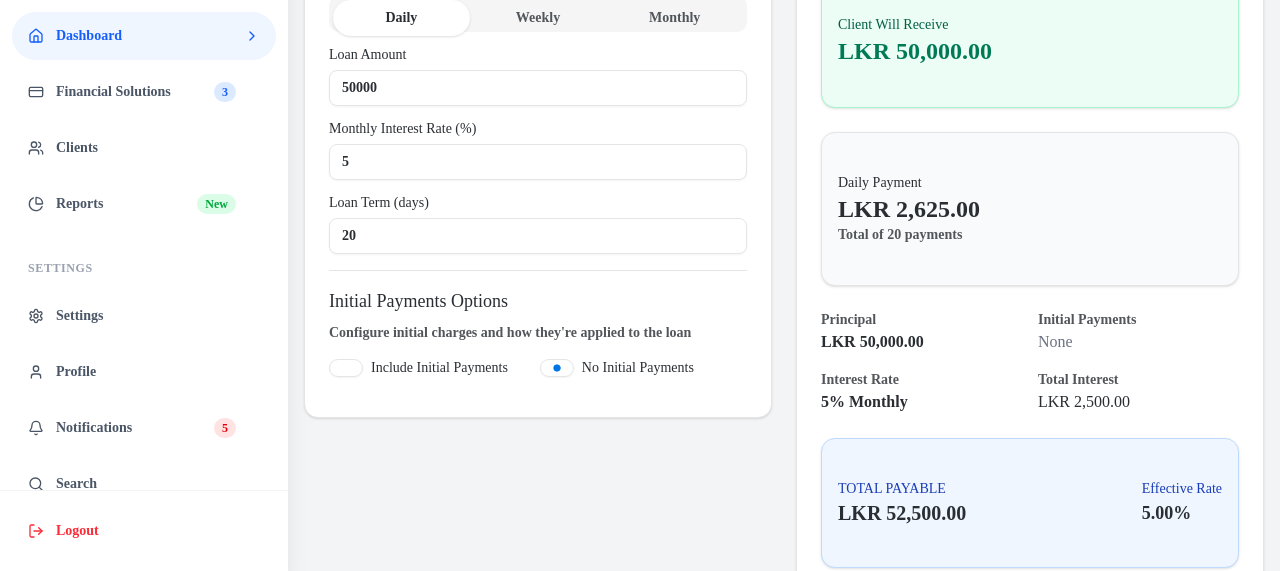
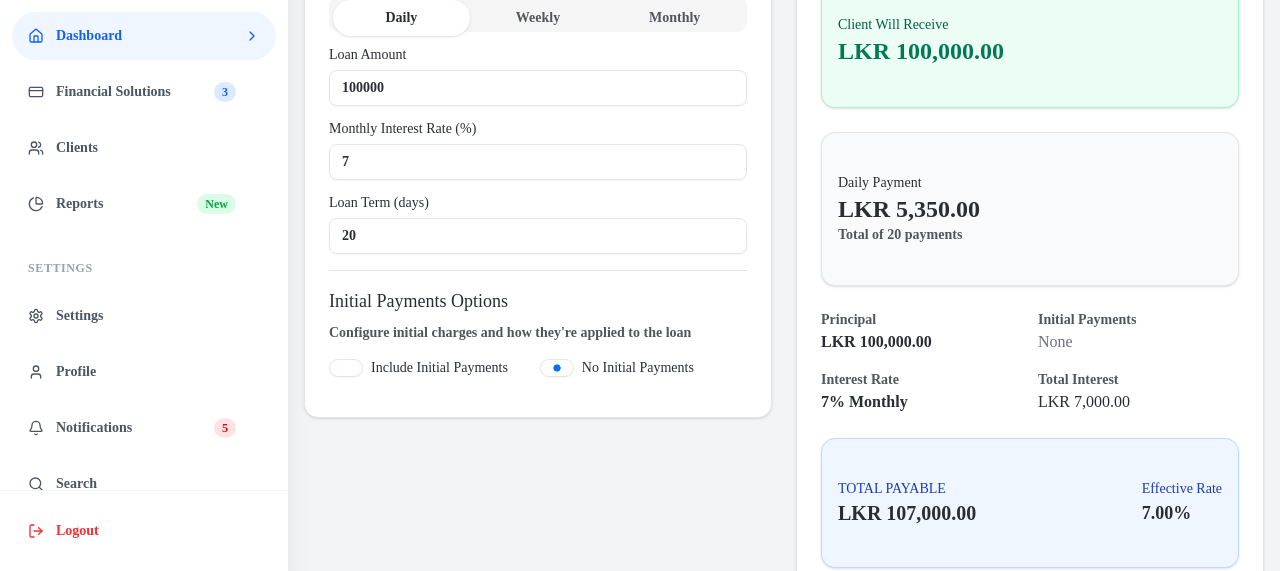
Before and after one commit to CyberneticWork/trustwin-pvt-copy, a Next.js app: page /loans/business-loan in a window 1280 px wide. Shown: the part 229-800 px from the top of the page. Built offline with nearby package versions, Linux system fonts and the light colour scheme; sample sign-in values are in the browser's storage.

Commit message:
fix business loan formula

```diff
--- a/src/app/loans/business-loan/page.jsx
+++ b/src/app/loans/business-loan/page.jsx
@@ -16,21 +16,21 @@ export default function SimpleBusinessLoanPage() {
   const [loanType, setLoanType] = useState('daily');
 
   // Common state
-  const [principal, setPrincipal] = useState(50000);
+  const [principal, setPrincipal] = useState(100000);
 
   // Initial payments state - replacing service charge
   const [showInitialPayments, setShowInitialPayments] = useState(false);
-  const [docCharges, setDocCharges] = useState(0);
-  const [serviceCharges, setServiceCharges] = useState(0);
-  const [insuranceCharges, setInsuranceCharges] = useState(0);
+  const [docCharges, setDocCharges] = useState(1000);
+  const [serviceCharges, setServiceCharges] = useState(1000);
+  const [insuranceCharges, setInsuranceCharges] = useState(1000);
   const [serviceChargeOption, setServiceChargeOption] = useState('capitalize');
 
   // Daily loan specific state
-  const [dailyRate, setDailyRate] = useState(5);
+  const [dailyRate, setDailyRate] = useState(7);
   const [dailyTermDays, setDailyTermDays] = useState(20);
 
   // Monthly loan specific state
-  const [monthlyRate, setMonthlyRate] = useState(5);
+  const [monthlyRate, setMonthlyRate] = useState(7);
   const [months, setMonths] = useState(3);
   const [interestFrequency, setInterestFrequency] = useState('yearly');
 
--- a/src/components/Calculations/BusinessLoanCalculator.js
+++ b/src/components/Calculations/BusinessLoanCalculator.js
@@ -26,8 +26,12 @@ export const BusinessLoanCalculator = (
 
   // Set the base for interest calculation based on the initial payment option
   if (initialPaymentOption === 'capitalizeCharges') {
+    console.log(initialPaymentAmount);
+
     // For "capitalize initial charges", interest is calculated on (Loan Amount + Initial Payment)
     calculationBase = loanAmount + initialPaymentAmount;
+    console.log(calculationBase);
+
   } else {
     // For "client pay initial charges" and "withdrawal from capital", interest is calculated only on Loan Amount
     calculationBase = loanAmount;
@@ -105,11 +109,13 @@ export const BusinessLoanCalculator = (
   if (initialPaymentOption === 'capitalizeCharges' || initialPaymentOption === 'clientPay') {
     // For both "capitalize initial charges" and "client pay initial charges":
     // Total Payable = Loan Amount + Total Interest
-    totalPayable = loanAmount + totalInterest;
+    // totalPayable = loanAmount + totalInterest + calculationBase;
+    totalPayable =  totalInterest + calculationBase;
   } else if (initialPaymentOption === 'withdrawFromCapital') {
     // For "withdrawal from capital":
     // Total Payable = (Loan Amount + Total Interest) - Initial Payment
-    totalPayable = (loanAmount + totalInterest) - initialPaymentAmount;
+    // totalPayable = (loanAmount + totalInterest) - initialPaymentAmount;
+    totalPayable = (loanAmount ) + totalInterest + initialPaymentAmount;
   }
 
   // Calculate the payment per period
```
